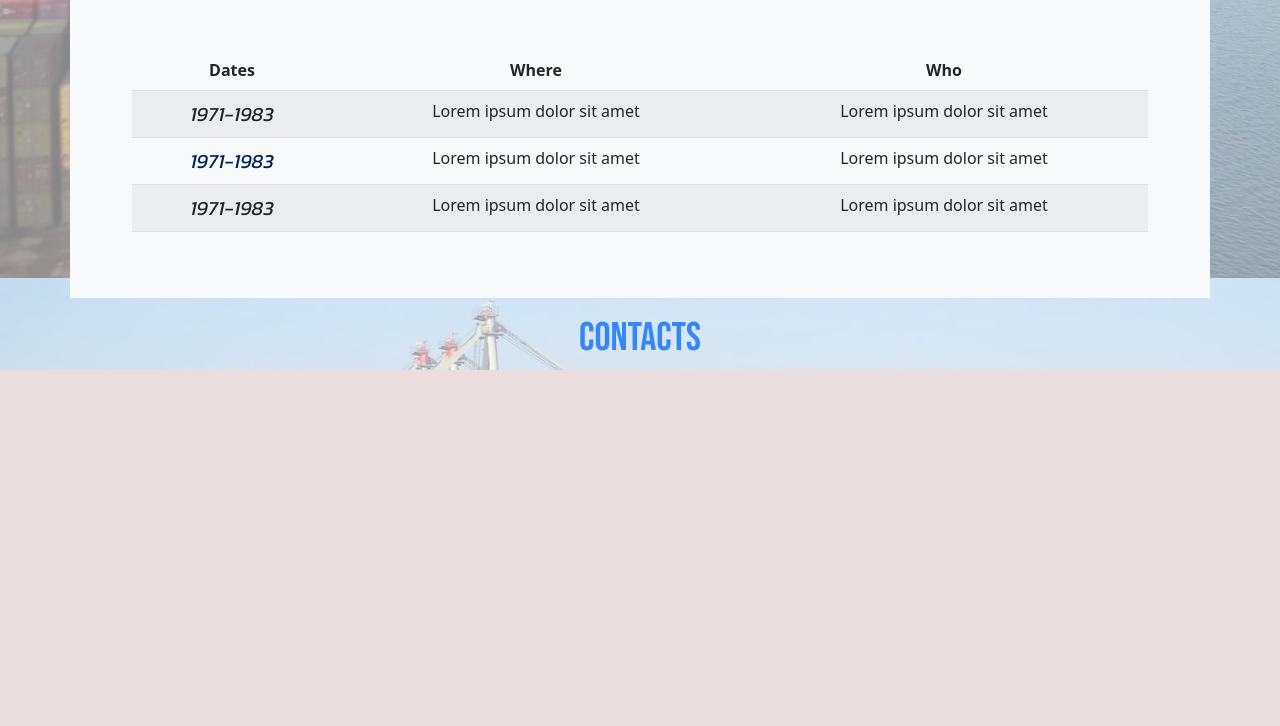
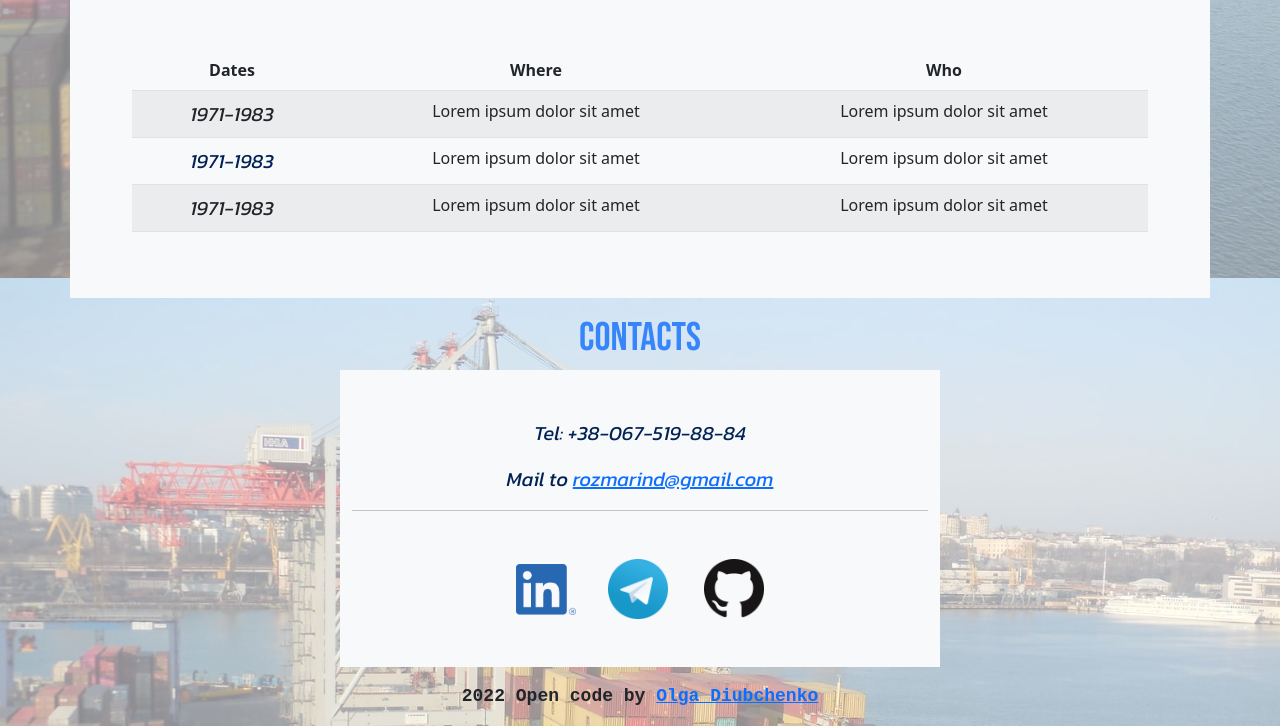
Before and after one commit to OlgaD-crypto/CV, a plain HTML site: page index.html in a window 1280 px wide. Shown: the part 2122-2848 px from the top of the page. Before the commit the page ends 2492 px from the top, so only its background shows below. Drawn offline with nearby package versions, Linux system fonts and the light colour scheme.

Commit message:
Added contacts and social media icons

```diff
--- a/index.html
+++ b/index.html
@@ -31,7 +31,7 @@
   </head>
   <body>
 
-    <nav class="navbar bg-primary navbar-expand-md fixed-top">
+    <nav class="navbar bg-primary navbar-expand-lg fixed-top">
       <div class="container-fluid">
         <a class="navbar-brand font-custom" href="#">Olga Diubchenko</a>
         <button
@@ -111,7 +111,7 @@
                     <div class="col-12"><span class="title">Tel:</span>  </br> <span>+38 (067) 519-88-84</span></div>
                     <div class="col-12"><span class="title">E-mail:</span>:</span>  </br> <span>rozmarind@gmail.com</span></div>
                     <div class="col-12" id="experience"><span class="title">Address:</span>  </br> <span>Ukraine/France</span></div>
-                    <!-- <div class="col-12 mt-5"><img src="photos/LI-In-Bug.png" class="icon mx-3" alt=""><img src="photos/telegram-logo.png" class="icon mx-3" alt=""> <img src="photos/GitHub-Mark-64px.png" class="icon mx-3" alt=""></div> -->
+
                     </div>
 
 
@@ -255,8 +255,14 @@
             </div>
 
         <h1 class="mt-3" id="contact">Contacts</h1>
+        <div class="container bg-light text-center py-5 contacts">
+          <p class="dates">Tel: +38-067-519-88-84</p>
+          <p class="dates">Mail to <a href="mailto:rozmarind@gmail.com">rozmarind@gmail.com</a></p>
+          <hr>
+          <div class="col-12 mt-5"><img src="photos/LI-In-Bug.png" class="icon mx-3" alt=""><img src="photos/telegram-logo.png" class="icon mx-3" alt=""> <img src="photos/GitHub-Mark-64px.png" class="icon mx-3" alt=""></div>
+        </div>
    </div>
  </div>
-
+<footer class="text-center my-3">2022 Open code by <a href="https://github.com/OlgaD-crypto/CV">Olga Diubchenko</a> </footer>
   </body>
 </html>
--- a/styles.css
+++ b/styles.css
@@ -105,6 +105,16 @@ h1 {
   color: var(--text-color);
 }
 
+.contacts {
+  max-width: 600px;
+}
+
+footer {
+  font-family: "Courier New", Courier, monospace;
+  font-weight: bold;
+  font-size: 18px;
+}
+
 @media (max-width: 420px) {
   .occupation {
     padding: 5px;
```
